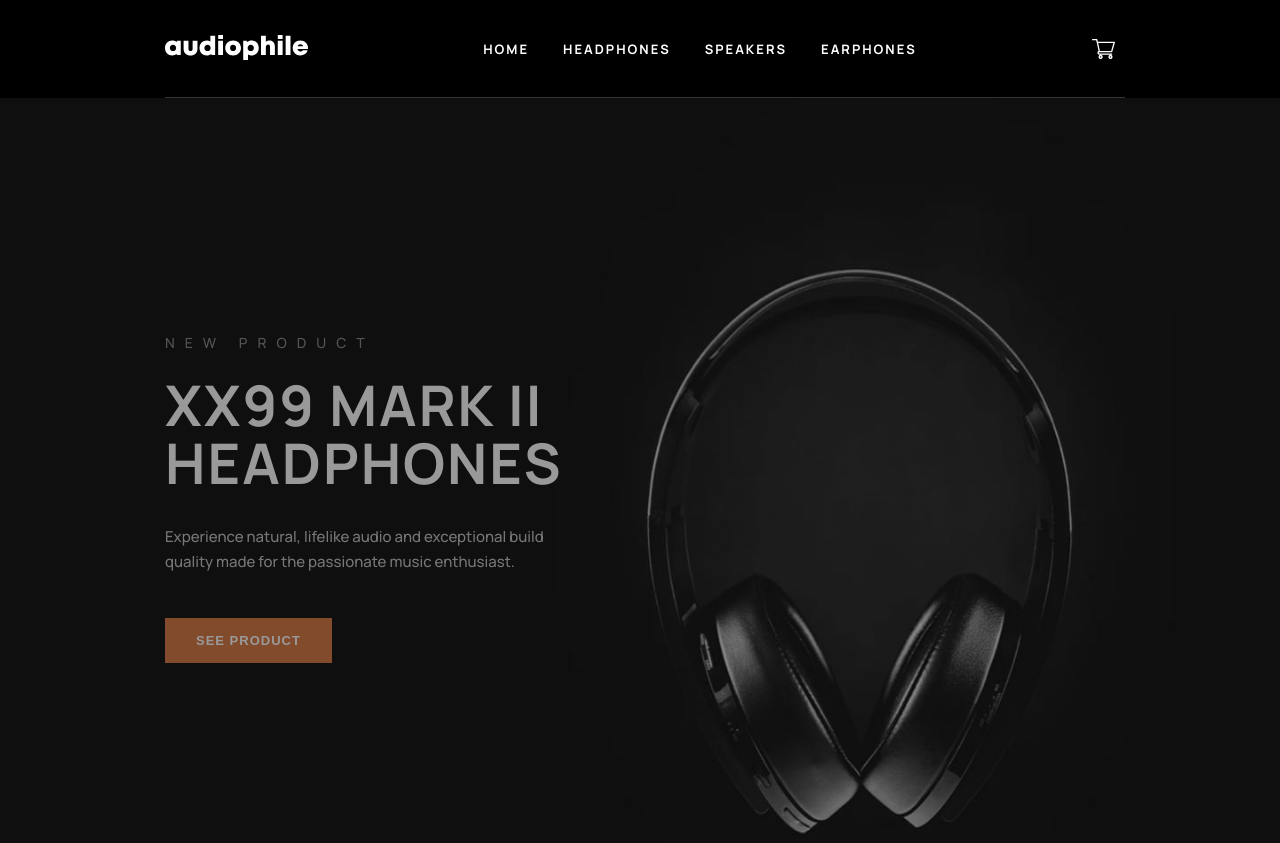
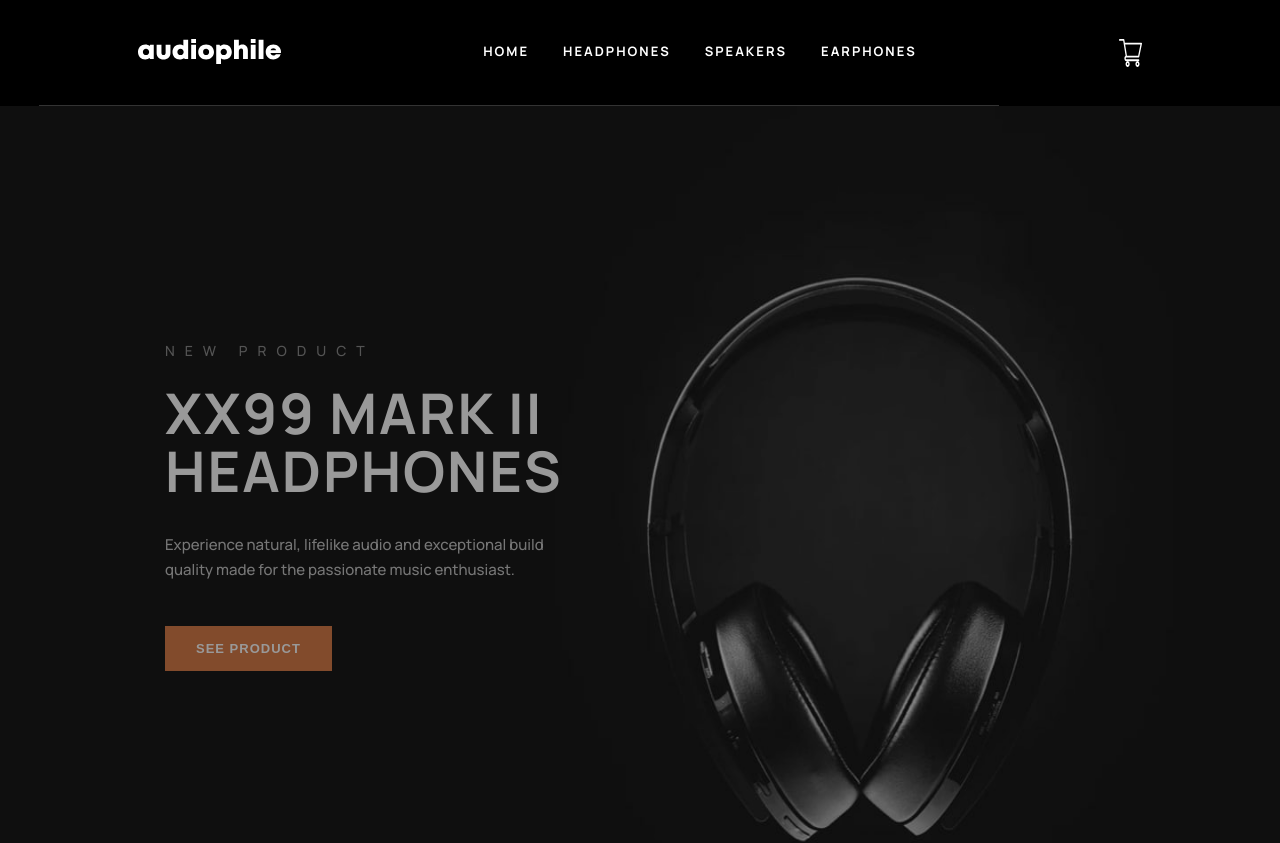
Before and after one commit to niabezara/autophile-ecommerce, a React (Vite) app: page / in a window 1280 px wide. Shown: the top 843 px of the page. Built offline with nearby package versions, Linux system fonts and the light colour scheme.

Commit message:
query changes

```diff
--- a/src/components/DesktopVersion.tsx
+++ b/src/components/DesktopVersion.tsx
@@ -4,6 +4,7 @@ import styled from "styled-components";
 export default function DesktopVersion() {
   return (
     <Head>
+      <div className="Subheader">
         <Link to="/">
           <Logo src="/assets/shared/desktop/logo.svg" alt="" />
         </Link>
@@ -25,15 +26,17 @@ export default function DesktopVersion() {
           </ul>
         </Nav>
         <Logo src="/assets/shared/desktop/icon-cart.svg" alt="" />
+      </div>
     </Head>
   );
 }
 const Head = styled.div`
   background-color: black;
-  display: flex;
+
   align-items: center;
-  padding: 3.5rem 16.5rem;
+  padding: 3.9rem;
   position: relative;
+  width: 100%;
   justify-content: space-between;
   &:after {
     content: "";
@@ -43,6 +46,12 @@ const Head = styled.div`
     opacity: 0.2;
     height: 1px;
     background-color: white;
+  }
+  .Subheader {
+    display: flex;
+    justify-content: space-between;
+    max-width: 100.5rem;
+    margin: 0 auto;
   }
 `;
 const Nav = styled.nav`
```
Lines whose indentation alone changed are shown as unchanged.
